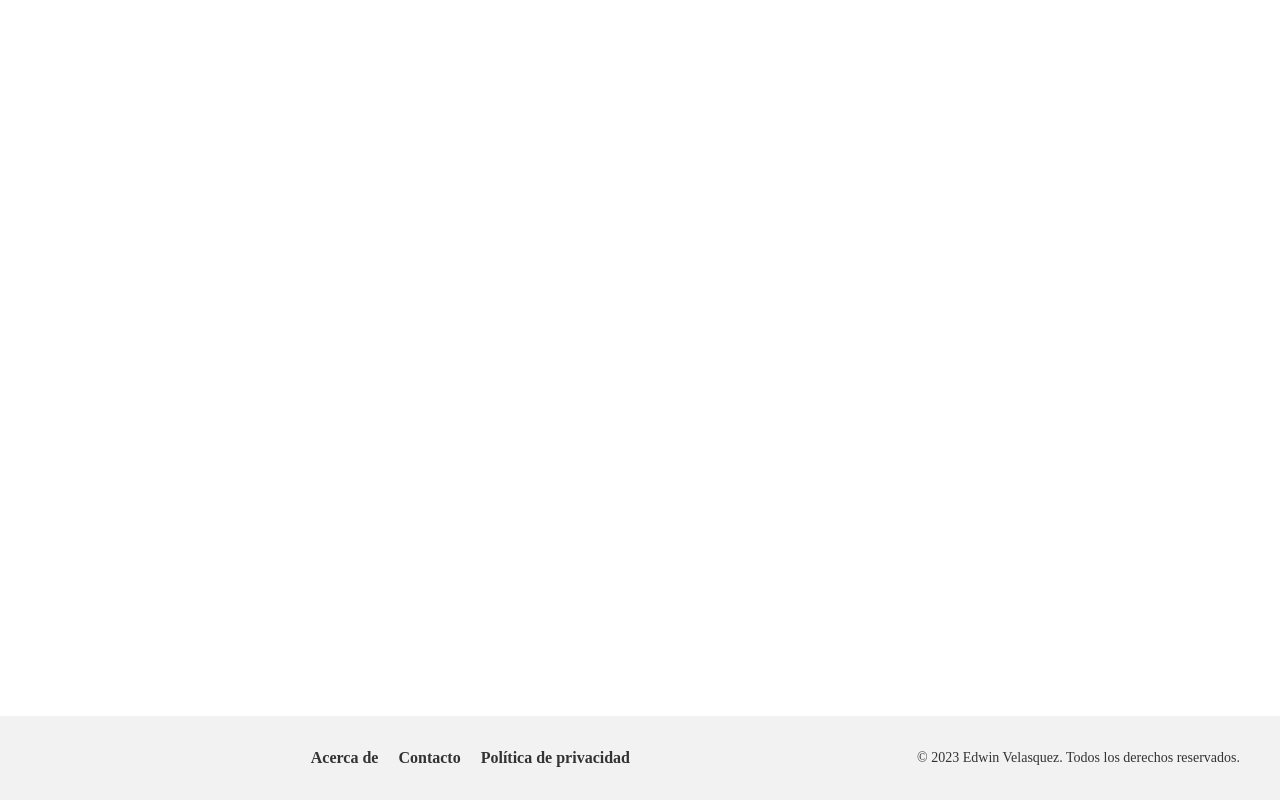
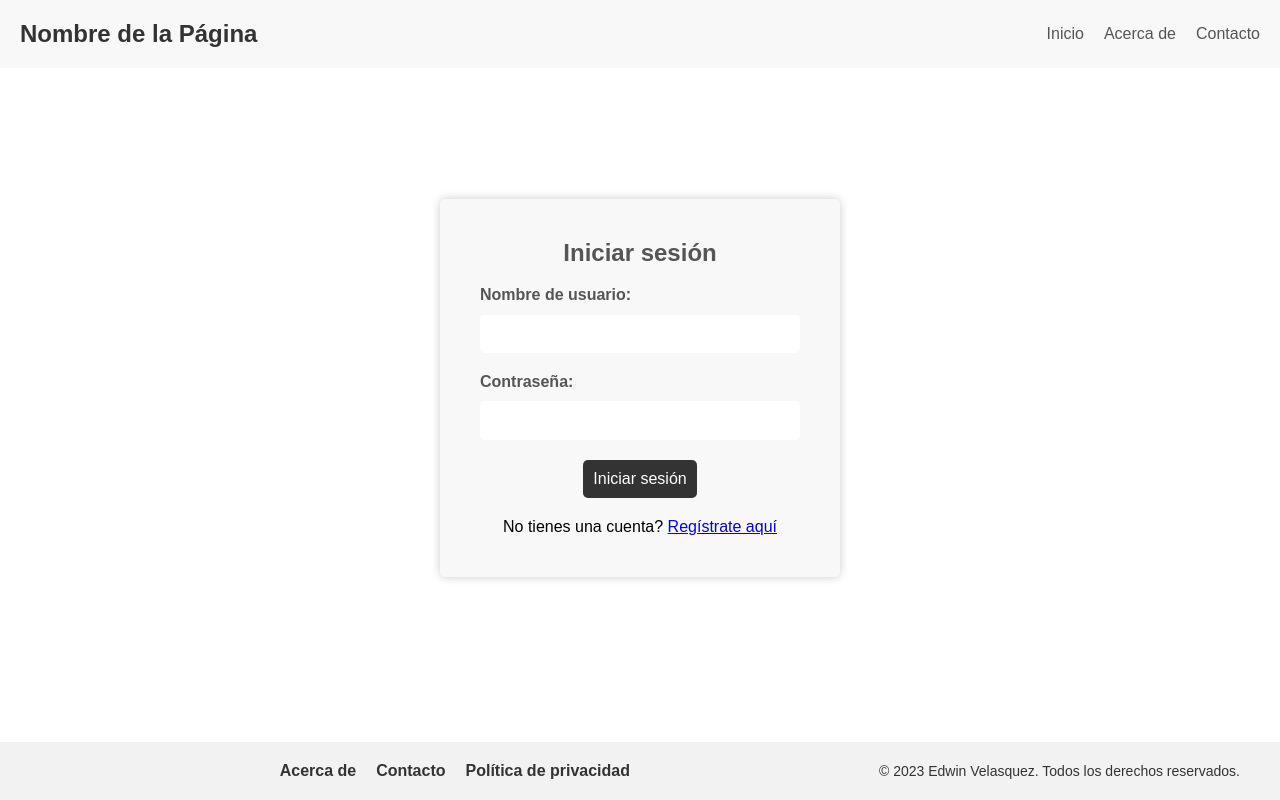
Before and after one commit to edwinvg99/loginWeb, a plain HTML site: page index.html in a window 1280 px wide. Drawn offline with Linux system fonts and the light colour scheme.

Commit message:
Actualizacion de estilo y iumplementacion de header y formulario, tambien se agrego nuevo css (header y login)

```diff
--- /dev/null
+++ b/CSS/header.css
@@ -0,0 +1,46 @@
+* {
+    box-sizing: border-box;
+    margin: 0;
+    padding: 0;
+  }
+
+  body {
+    font-family: sans-serif;
+  }
+
+  .header {
+    background-color: #f8f8f8;
+    display: flex;
+    justify-content: space-between;
+    align-items: center;
+    padding: 20px;
+  }
+
+  .logo {
+    font-size: 24px;
+    font-weight: bold;
+    color: #333;
+  }
+
+  .nav {
+    display: flex;
+  }
+
+  .nav a {
+    color: #555;
+    margin-left: 20px;
+    text-decoration: none;
+    font-size: 16px;
+    transition: all 0.2s ease-in-out;
+  }
+
+  .nav a:hover {
+    color: #333;
+  }
+
+  .main {
+    display: flex;
+    justify-content: center;
+    align-items: center;
+    height: 80vh;
+  }
--- /dev/null
+++ b/CSS/login.css
@@ -0,0 +1,51 @@
+
+.login-form {
+    background-color: #f8f8f8;
+    border-radius: 5px;
+    box-shadow: 0 0 10px rgba(0, 0, 0, 0.2);
+    padding: 40px;
+    text-align: center;
+    width: 90%;
+    max-width: 400px;
+  }
+
+  .login-form h2 {
+    margin-bottom: 20px;
+    color: #555;
+  }
+
+  .login-form label {
+    display: block;
+    margin-bottom: 10px;
+    color: #555;
+    font-weight: bold;
+    text-align: left;
+  }
+
+  .login-form input {
+    width: 100%;
+    padding: 10px;
+    border-radius: 5px;
+    border: none;
+    margin-bottom: 20px;
+    font-size: 16px;
+  }
+
+  .login-form button {
+    background-color: #333;
+    color: #fff;
+    border: none;
+    border-radius: 5px;
+    padding: 10px;
+    font-size: 16px;
+    cursor: pointer;
+    transition: all 0.2s ease-in-out;
+  }
+
+  .login-form button:hover {
+    background-color: #555;
+  }
+
+  .login-form p {
+    margin-top: 20px
+  }
--- a/index.html
+++ b/index.html
@@ -7,10 +7,31 @@
     <link rel="stylesheet" href="./CSS/normalize.css">
     <link rel="stylesheet" href="./CSS/style.css">
     <link rel="stylesheet" href="./CSS/footer.css">
+    <link rel="stylesheet" href="./CSS/header.css">
+    <link rel="stylesheet" href="./CSS/login.css">
+
     <title>Login web</title>
 </head>
 <body>
-
+    <header class="header">
+        <div class="logo">Nombre de la Página</div>
+            <nav class="nav">
+                <a href="#">Inicio</a>
+                <a href="#">Acerca de</a>
+                <a href="#">Contacto</a>
+            </nav>
+    </header>
+    <main class="main">
+        <form class="login-form">
+            <h2>Iniciar sesión</h2>
+            <label for="username">Nombre de usuario:</label>
+            <input type="text" id="username" name="username" required>
+            <label for="password">Contraseña:</label>
+            <input type="password" id="password" name="password" required>
+            <button type="submit">Iniciar sesión</button>
+            <p>No tienes una cuenta? <a href="#">Regístrate aquí</a></p>
+        </form>
+    </main>
 </body>
 <footer>
     <div class="contenedor_Footer">
```
Lines whose indentation alone changed are shown as unchanged.
